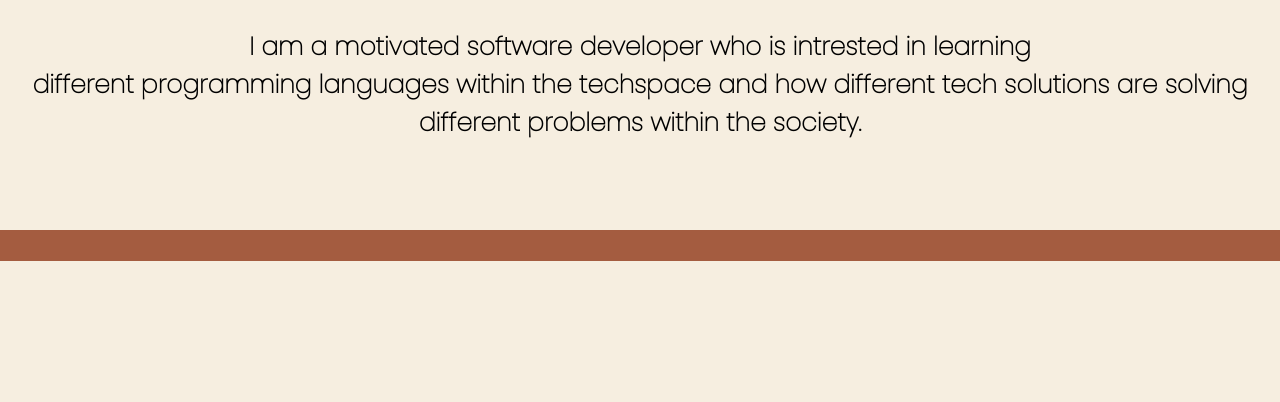
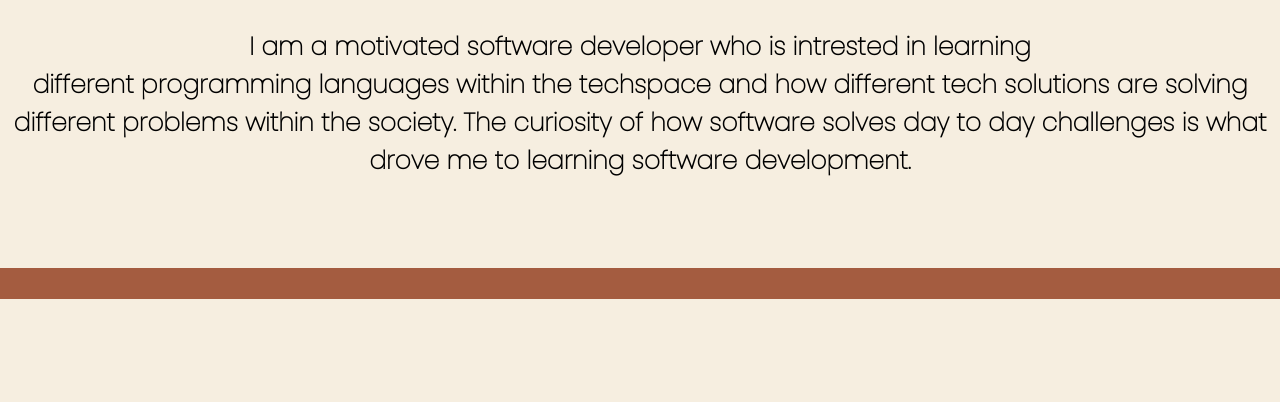
Before and after one commit to ianmwema07/portfolio, a plain HTML site: page index.html in a window 1280 px wide. Shown: the part 870-1272 px from the top of the page. Drawn offline with Linux system fonts and the light colour scheme.

Commit message:
add a favicon

```diff
--- a/index.html
+++ b/index.html
@@ -4,6 +4,7 @@
     <meta charset="UTF-8">
     <meta http-equiv="X-UA-Compatible" content="IE=edge">
     <meta name="viewport" content="width=device-width, initial-scale=1.0">
+    <link rel="icon" type="image/x-icon" href="/images/favicon.ico">
     <link rel="stylesheet" href="css/styles.css">
     <title>Ian Kariuki</title>
   </head>
@@ -30,7 +31,7 @@
     <section id="about">
       <div class="about">
         <h1>About</h1>
-        <p>I am a motivated software developer who is intrested in learning <br> different programming languages within the techspace and how different tech solutions are solving different problems within the society.</p>
+        <p>I am a motivated software developer who is intrested in learning <br> different programming languages within the techspace and how different tech solutions are solving different problems within the society. The curiosity of how software solves day to day challenges is what drove me to learning software development.</p>
       </div>
     </section>
     <section id="projects">
```
Also changed, not shown: images/favicon.ico (added).
